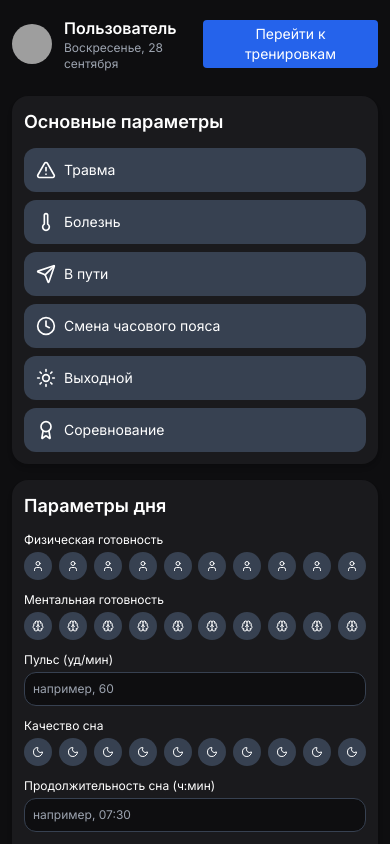
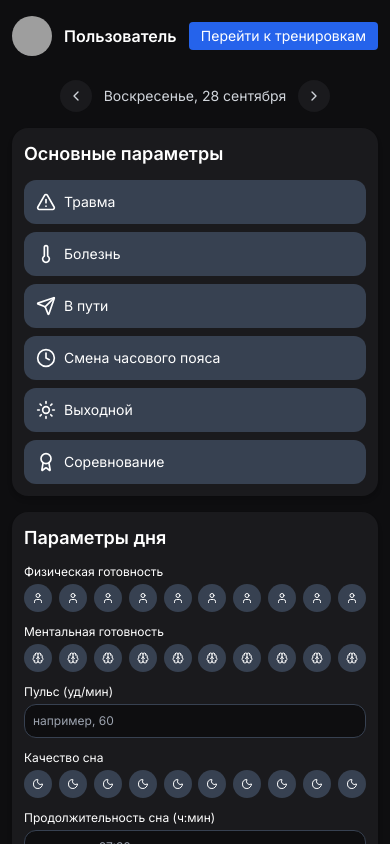
Before and after one commit to mbaliabin/dagbook-test, a React (Vite) app in the folder fasx-frontend/: page /daily in a window 390 px wide. Shown: the top 844 px of the page. Built offline with nearby package versions, Linux system fonts and the light colour scheme; grey boxes are pictures that could not be loaded.

Commit message:
Доработка DailyParametersMobile.tsx 12

```diff
--- a/fasx-frontend/src/pages/DailyParametersMobile.tsx
+++ b/fasx-frontend/src/pages/DailyParametersMobile.tsx
@@ -10,6 +10,8 @@ import {
   Clock,
   Sun,
   Award,
+  ChevronLeft,
+  ChevronRight,
 } from "lucide-react";
 import dayjs from "dayjs";
 import "dayjs/locale/ru";
@@ -25,10 +27,9 @@ export default function DailyParametersMobile() {
   const [sleepDuration, setSleepDuration] = useState("");
   const [comment, setComment] = useState("");
   const [name, setName] = useState("Пользователь");
+  const [selectedDate, setSelectedDate] = useState(dayjs());
 
   const navigate = useNavigate();
-
-  const today = dayjs().format("dddd, DD MMMM");
 
   useEffect(() => {
     const saved = localStorage.getItem("dailyParameters");
@@ -43,7 +44,6 @@ export default function DailyParametersMobile() {
       setComment(data.comment || "");
     }
 
-    // Подтягиваем имя профиля (если сохраняется в localStorage)
     const userProfile = localStorage.getItem("userProfile");
     if (userProfile) {
       const userData = JSON.parse(userProfile);
@@ -51,13 +51,21 @@ export default function DailyParametersMobile() {
     }
   }, []);
 
+  const todayFormatted =
+    selectedDate.format("dddd, DD MMMM").charAt(0).toUpperCase() +
+    selectedDate.format("dddd, DD MMMM").slice(1);
+
   const handleSave = () => {
     const data = { mainParam, physical, mental, sleepQuality, pulse, sleepDuration, comment };
     localStorage.setItem("dailyParameters", JSON.stringify(data));
     alert("Данные сохранены ✅");
   };
 
-  const renderTenButtons = (value: number, setValue: (val: number) => void, Icon: React.FC<React.SVGProps<SVGSVGElement>>) => (
+  const renderTenButtons = (
+    value: number,
+    setValue: (val: number) => void,
+    Icon: React.FC<React.SVGProps<SVGSVGElement>>
+  ) => (
     <div className="flex justify-between flex-wrap gap-1">
       {[...Array(10)].map((_, i) => (
         <button
@@ -97,13 +105,12 @@ export default function DailyParametersMobile() {
 
   return (
     <div className="min-h-screen bg-[#0e0e10] text-white px-3 py-4 flex flex-col gap-4 pb-20">
-      {/* Header: Лого, имя, кнопка перейти к тренировкам */}
+      {/* Header */}
       <div className="flex items-center justify-between mb-2">
         <div className="flex items-center gap-3">
           <img src="/profile.jpg" alt="Avatar" className="w-10 h-10 rounded-full" />
           <div className="flex flex-col">
             <h2 className="text-base font-semibold">{name}</h2>
-            <span className="text-xs text-gray-400">{today.charAt(0).toUpperCase() + today.slice(1)}</span>
           </div>
         </div>
         <button
@@ -111,6 +118,23 @@ export default function DailyParametersMobile() {
           className="bg-blue-600 hover:bg-blue-700 px-3 py-1 rounded text-sm"
         >
           Перейти к тренировкам
+        </button>
+      </div>
+
+      {/* Навигация по датам */}
+      <div className="flex items-center justify-center gap-3">
+        <button
+          onClick={() => setSelectedDate(prev => prev.subtract(1, "day"))}
+          className="p-2 rounded-full bg-[#1a1a1d]"
+        >
+          <ChevronLeft className="w-4 h-4 text-gray-300" />
+        </button>
+        <span className="text-sm text-gray-300">{todayFormatted}</span>
+        <button
+          onClick={() => setSelectedDate(prev => prev.add(1, "day"))}
+          className="p-2 rounded-full bg-[#1a1a1d]"
+        >
+          <ChevronRight className="w-4 h-4 text-gray-300" />
         </button>
       </div>
 
```
